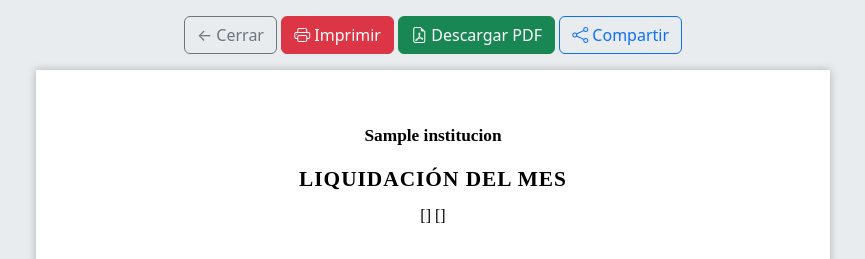
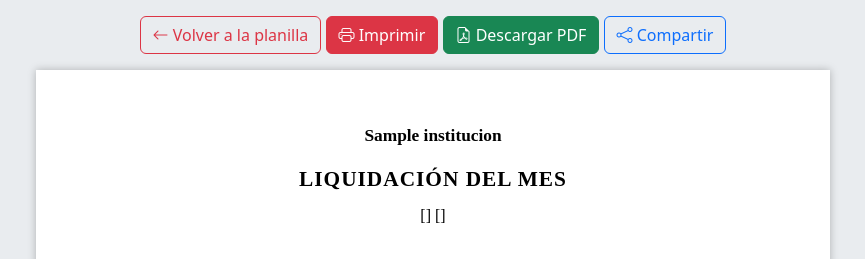
Before and after one commit to Serglla/Bono-Contribucion, a FastAPI app: template app/templates/cobranza_hoja_liquidacion.html in a window 1280 px wide. Shown: the top 259 px of the page, without its empty margins (207-1072 px from the left). Run offline with FastAPI, Linux system fonts and the light colour scheme; the template is opened without the code that fills it: most values are stand-ins (such as "Sample title", 1, 10 or a date in 2020).

Commit message:
updates liquidaciones 06

```diff
--- a/app/routers/cobranza.py
+++ b/app/routers/cobranza.py
@@ -1450,15 +1450,33 @@ async def liquidacion_detalle(request: Request, planilla_id: int,
     # P1, P2, P3: es la plata que ya entregó por ese mes. `cob_mes` trae el
     # cobrado/comisión/neto de TODAS sus planillas en el mes, para mostrar el
     # saldo que le queda por entregar mientras se liquida.
-    # El panel se muestra SOLO en la ÚLTIMA planilla del cobrador: la entrega
-    # es una sola por mes para toda su cobranza, así que repetirla en P1, P2,
-    # P3… sería redundante. La cadena "Guardar y seguir" termina justo ahí.
-    _ultima = (db.query(models.Planilla.id)
-               .filter_by(cobrador_id=planilla.cobrador_id)
-               .order_by(models.Planilla.anio.desc(), models.Planilla.mes.desc(),
-                         models.Planilla.numero.desc())
-               .first())
-    es_ultima_planilla = bool(_ultima) and _ultima[0] == planilla_id
+    # ── Navegación con flechas: las hojas del cobrador, en orden ─────────────
+    # P1 → P2 → P3 … → HOJA RESUMEN (siempre la última). Se recorre con las
+    # flechas de la botonera, que guardan antes de moverse.
+    planillas_cob = (db.query(models.Planilla)
+                     .filter_by(cobrador_id=planilla.cobrador_id)
+                     .order_by(models.Planilla.anio, models.Planilla.mes,
+                               models.Planilla.numero)
+                     .all())
+    _ids = [p.id for p in planillas_cob]
+    _idx = _ids.index(planilla_id) if planilla_id in _ids else 0
+    es_ultima_planilla = bool(_ids) and _ids[-1] == planilla_id
+
+    def _hoja_planilla(p):
+        return {"tipo": "planilla", "destino": str(p.id), "label": f"P{p.numero}"}
+
+    _anterior = _hoja_planilla(planillas_cob[_idx - 1]) if _idx > 0 else None
+    if _idx < len(_ids) - 1:
+        _siguiente = _hoja_planilla(planillas_cob[_idx + 1])
+    else:
+        # Después de la última planilla viene la hoja resumen del mes.
+        _siguiente = {"tipo": "resumen", "destino": "resumen", "label": "Hoja resumen"}
+    nav_hojas = {
+        "pos": _idx + 1,
+        "total": len(_ids) + 1,          # +1 por la hoja resumen
+        "anterior": _anterior,
+        "siguiente": _siguiente,
+    }
 
     entregas_mes = []
     cob_mes = None
@@ -1506,6 +1524,7 @@ async def liquidacion_detalle(request: Request, planilla_id: int,
         "periodo_stats": periodo_stats,
         "entregas_mes": entregas_mes,
         "cob_mes": cob_mes,
+        "nav_hojas": nav_hojas,
         "hoy_iso": hoy_ar().isoformat(),
     })
 
@@ -1516,6 +1535,7 @@ async def liquidacion_guardar(request: Request, planilla_id: int,
                                cuotas_json: List[str] = Form(...),
                                baja_mes: List[str] = Form(default=[]),
                                modo: str = Form(default="quedarse"),
+                               destino: str = Form(default=""),
                                mes: int = Form(default=0),
                                anio: int = Form(default=0),
                                db: Session = Depends(get_db)):
@@ -1630,6 +1650,27 @@ async def liquidacion_guardar(request: Request, planilla_id: int,
     # El período elegido viaja en la URL de todos los saltos, así una ronda de
     # liquidación de (por ejemplo) Junio sigue siendo de Junio planilla a planilla.
     _qs_periodo = f"?mes={_mes_liq}&anio={_anio_liq}"
+
+    # ── Flechas: guarda y se mueve a la hoja pedida ─────────────────────────
+    # `destino` es el id de otra planilla del mismo cobrador, o "resumen" para
+    # la hoja de liquidación del mes (la última del recorrido). Se valida que
+    # sea del MISMO cobrador: un form manipulado no debe saltar a otro.
+    if modo == "ir":
+        if destino == "resumen":
+            return RedirectResponse(
+                f"/cobranza/consolidado/{planilla.cobrador_id}/hoja"
+                f"?mes={_mes_liq}&anio={_anio_liq}&volver={planilla_id}",
+                status_code=302)
+        try:
+            _dest_id = int(destino)
+        except (TypeError, ValueError):
+            _dest_id = 0
+        _dest = db.query(models.Planilla).get(_dest_id) if _dest_id else None
+        if _dest and _dest.cobrador_id == planilla.cobrador_id:
+            return RedirectResponse(
+                f"/cobranza/liquidacion/{_dest.id}{_qs_periodo}", status_code=302)
+        return RedirectResponse(
+            f"/cobranza/liquidacion/{planilla_id}{_qs_periodo}", status_code=302)
 
     # ── "Guardar y seguir con la siguiente" (liquidación en cadena) ─────────
     # Recalcula la cola YA con los cambios recién guardados (esta planilla
@@ -2331,7 +2372,8 @@ async def consolidado_index(request: Request, db: Session = Depends(get_db),
 async def consolidado_hoja(request: Request, cobrador_id: int,
                            db: Session = Depends(get_db),
                            mes: int = Query(default=0), anio: int = Query(default=0),
-                           thumb: int = Query(default=0), embed: int = Query(default=0)):
+                           thumb: int = Query(default=0), embed: int = Query(default=0),
+                           volver: int = Query(default=0)):
     """Hoja A4 de la liquidación de UN mes: un renglón por planilla (P1, P2, P3…)
     con cuotas cobradas, monto, comisión y neto; abajo el detalle de entregas
     del mes y el saldo a entregar. Es la hoja que acompaña el cierre mensual,
@@ -2356,6 +2398,7 @@ async def consolidado_hoja(request: Request, cobrador_id: int,
         "hoy": hoy.strftime("%d/%m/%Y"),
         "thumb": bool(thumb),
         "embed": bool(embed),
+        "volver": volver or 0,
     })
 
 
--- a/app/templates/cobranza_hoja_liquidacion.html
+++ b/app/templates/cobranza_hoja_liquidacion.html
@@ -36,7 +36,13 @@
 {% set _qs = '?mes=' ~ mes ~ '&anio=' ~ anio %}
 {% if not thumb %}
 <div class="toolbar">
-  {% if not embed %}<button class="btn btn-outline-secondary" onclick="window.close()">← Cerrar</button>{% endif %}
+  {# `volver` llega cuando se entró con la flecha desde la última planilla:
+     cierra el circuito P1 → P2 → … → hoja resumen → (atrás) última planilla. #}
+  {% if volver %}
+  <a class="btn btn-outline-danger" href="/cobranza/liquidacion/{{ volver }}?mes={{ mes }}&anio={{ anio }}">
+    <i class="bi bi-arrow-left"></i> Volver a la planilla
+  </a>
+  {% elif not embed %}<button class="btn btn-outline-secondary" onclick="window.close()">← Cerrar</button>{% endif %}
   <button class="btn btn-danger" onclick="window.print()"><i class="bi bi-printer"></i> Imprimir</button>
   <a class="btn btn-success" href="/cobranza/consolidado/{{ cobrador.id }}/hoja.pdf{{ _qs }}">
     <i class="bi bi-file-earmark-pdf"></i> Descargar PDF
```
Also changed, not shown: app/templates/cobranza.html (+27 -0 lines), app/templates/cobranza_liquidacion_detalle.html (+48 -13 lines).
